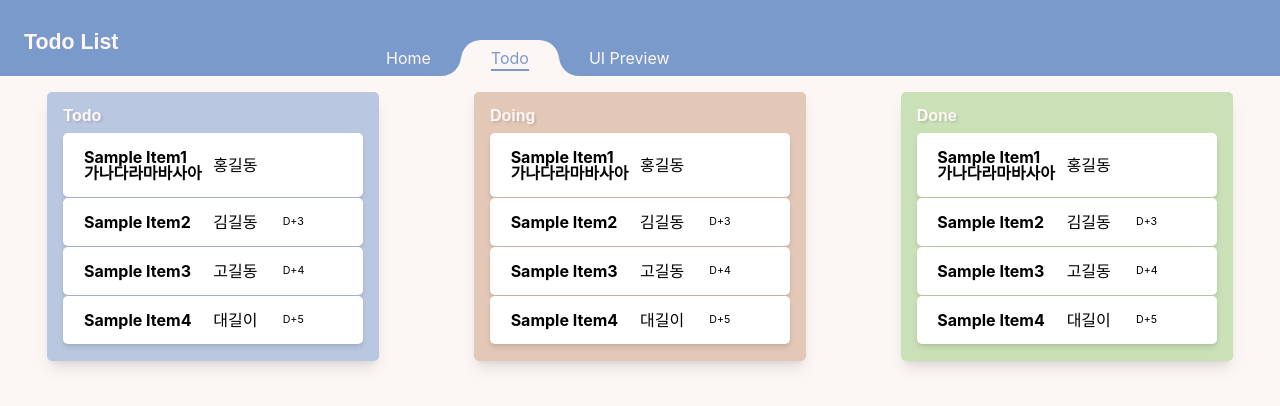
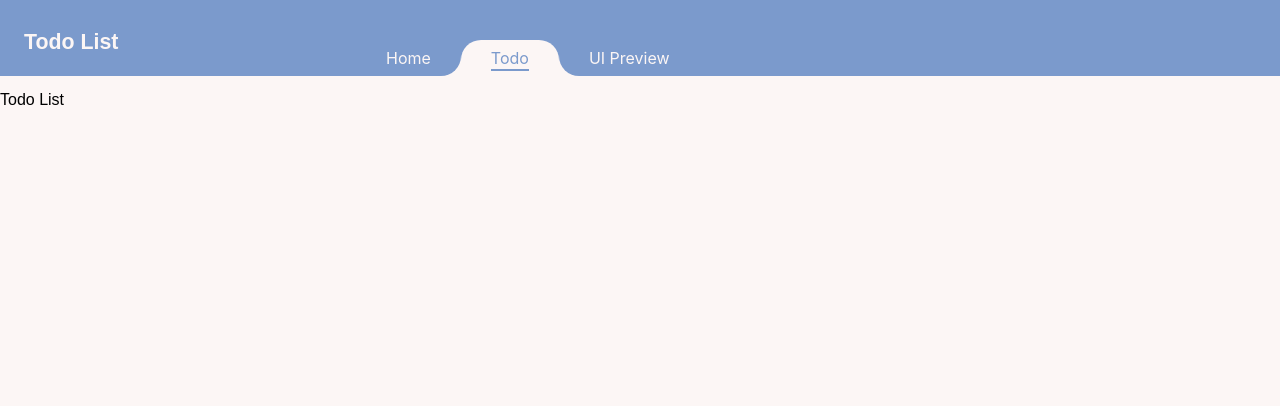
Before and after one commit to RunLearn/super-todoapp, a Next.js app: page /todo in a window 1280 px wide. Shown: the top 406 px of the page. Built offline with nearby package versions, Linux system fonts and the light colour scheme.

Commit message:
Revert "Style(Todo): Set Layout"
This reverts commit 240c62b88740426a538584648e8866fc534e8c7c.

```diff
--- a/pages/todo/index.tsx
+++ b/pages/todo/index.tsx
@@ -1,7 +1,5 @@
 import Nav from "@common/components/Nav"
-import TodoListConatiner from "@todo/components/TodoListConatiner"
 import { NextPage } from "next"
-import FlexBoxLayout from "styles/divs/FlexBoxLayout"
 import MainLayout from "styles/divs/MainLayout"
 
 const TodoPage: NextPage = () => {
@@ -11,11 +9,7 @@ const TodoPage: NextPage = () => {
                 <Nav menuIndex={1} />
             </header>
             <MainLayout>
-                <FlexBoxLayout flexType="rowAround">
-                    <TodoListConatiner title="Todo" list={ undefined } />
-                    <TodoListConatiner title="Doing" list={ undefined } backgroundColor="#cc9a7b" />
-                    <TodoListConatiner title="Done" list={ undefined } backgroundColor="#9acc7b" />
-                </FlexBoxLayout>
+                <h3>Todo List</h3>
             </MainLayout>
         </>
     )
```
